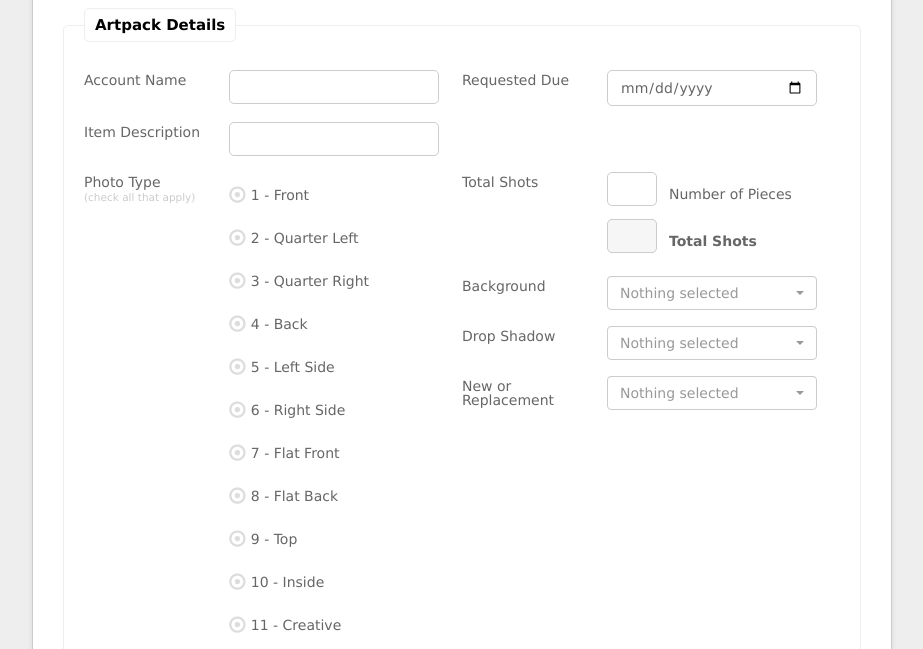
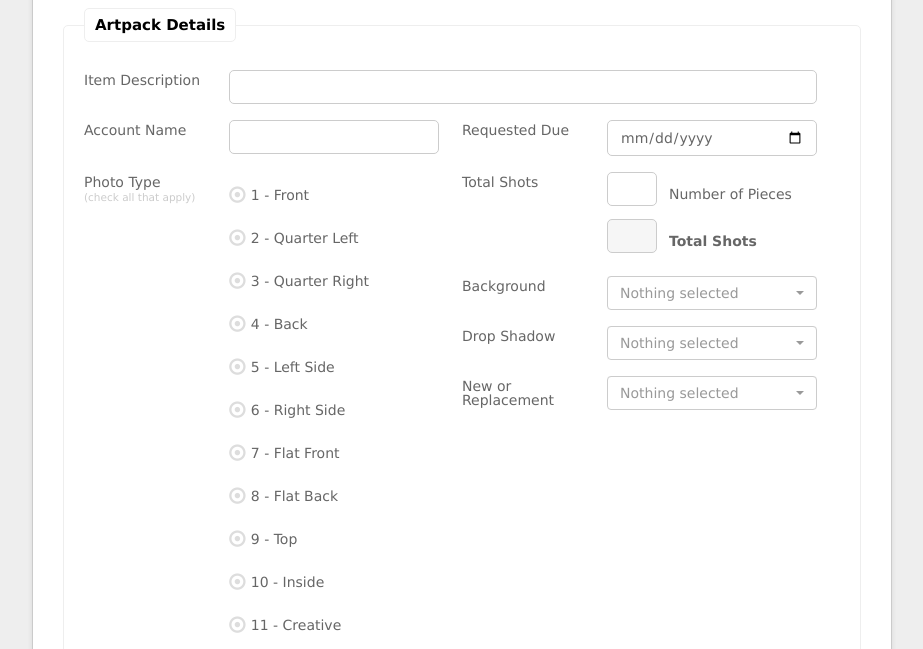
Before and after one commit to tashapai/PAI-FORMS, a plain HTML site: page photography.html in a window 1280 px wide. Shown: the part 147-796 px from the top of the page, without its empty margins (178-1101 px from the left). Drawn offline with Linux system fonts and the light colour scheme.

Commit message:
Edit ItemDesc field

```diff
--- a/assets/css/photo.css
+++ b/assets/css/photo.css
@@ -2,11 +2,6 @@
 
 html, body { border: 0; margin: 0; padding: 0; }
 body { font: 100% "Lucida Grande", "Lucida Sans Unicode", Arial, sans-serif; min-width: 100%; min-height: 101%; color: #666; background: #eee /* url("../img/bg-pcap.jpg") no-repeat 50% fixed */; background-size:cover;}
-
-
-
-
-/* END Remove This */
 
 #logo {
     position: relative;
@@ -83,6 +78,10 @@ body { font: 100% "Lucida Grande", "Lucida Sans Unicode", Arial, sans-serif; min
 	box-shadow: 0 0 5px rgba(120, 164, 47, 0);
 	-webkit-box-shadow: 0 0 5px rgba(120, 164, 47, 0);
 	-moz-box-shadow: 0 0 5px rgba(120, 164, 47, 0);
+}
+
+#container input#item_desc {
+  width: 588px;
 }
 
 #container select {
--- a/photography.html
+++ b/photography.html
@@ -26,6 +26,13 @@
 
 				<legend>Artpack Details</legend>
 
+				<div>
+					<label for="item_desc" accesskey="">
+						Item Description
+					</label>
+					<input name="item_desc" type="text" id="item_desc" placeholder="" />
+				</div>
+
 				<div class="half">
 					<label for="account_name" accesskey="">
 						Account Name
@@ -38,13 +45,6 @@
 					Requested Due
 					</label>
 					<input type="date" id="datepicker">
-				</div>
-
-				<div>
-					<label for="item_desc" accesskey="">
-						Item Description
-					</label>
-					<input name="item_desc" type="text" id="item_desc" placeholder="" />
 				</div>
 
 				<div ng-app>
@@ -132,8 +132,6 @@
 								<label style="font-weight:bold"><input type="number" name="photo_total" value="{{ 0 + (Front + QuarterLeft + QuarterRight + Back + LeftSide + RightSide + FlatFront + FlatBack + Top + Inside + Creative) * numberOfPieces }}" readonly disabled>Total Shots</label>
 							</div>
 						</div>
-
-
 					</div>
 				</div>
 
```
Lines whose indentation alone changed are shown as unchanged.
